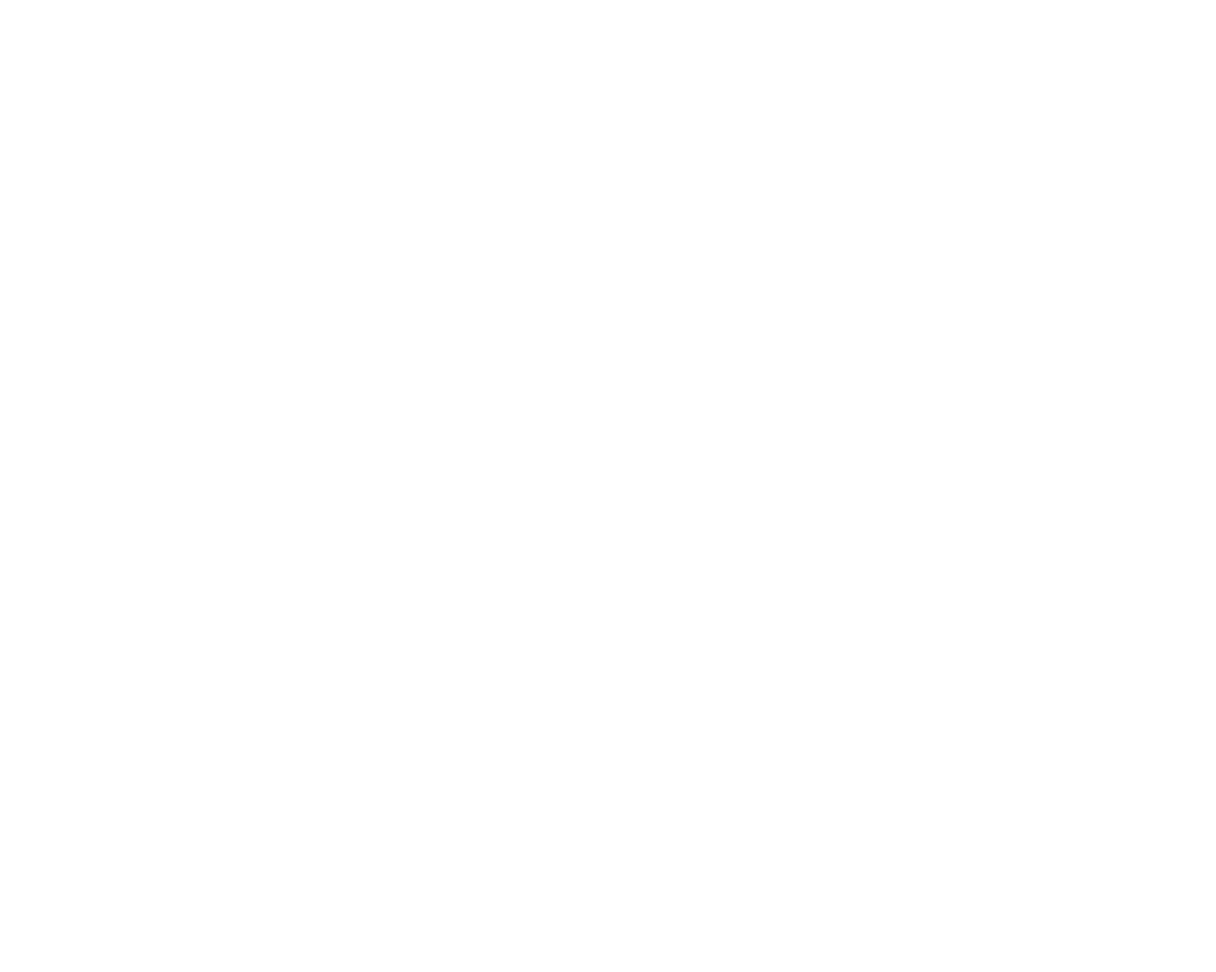
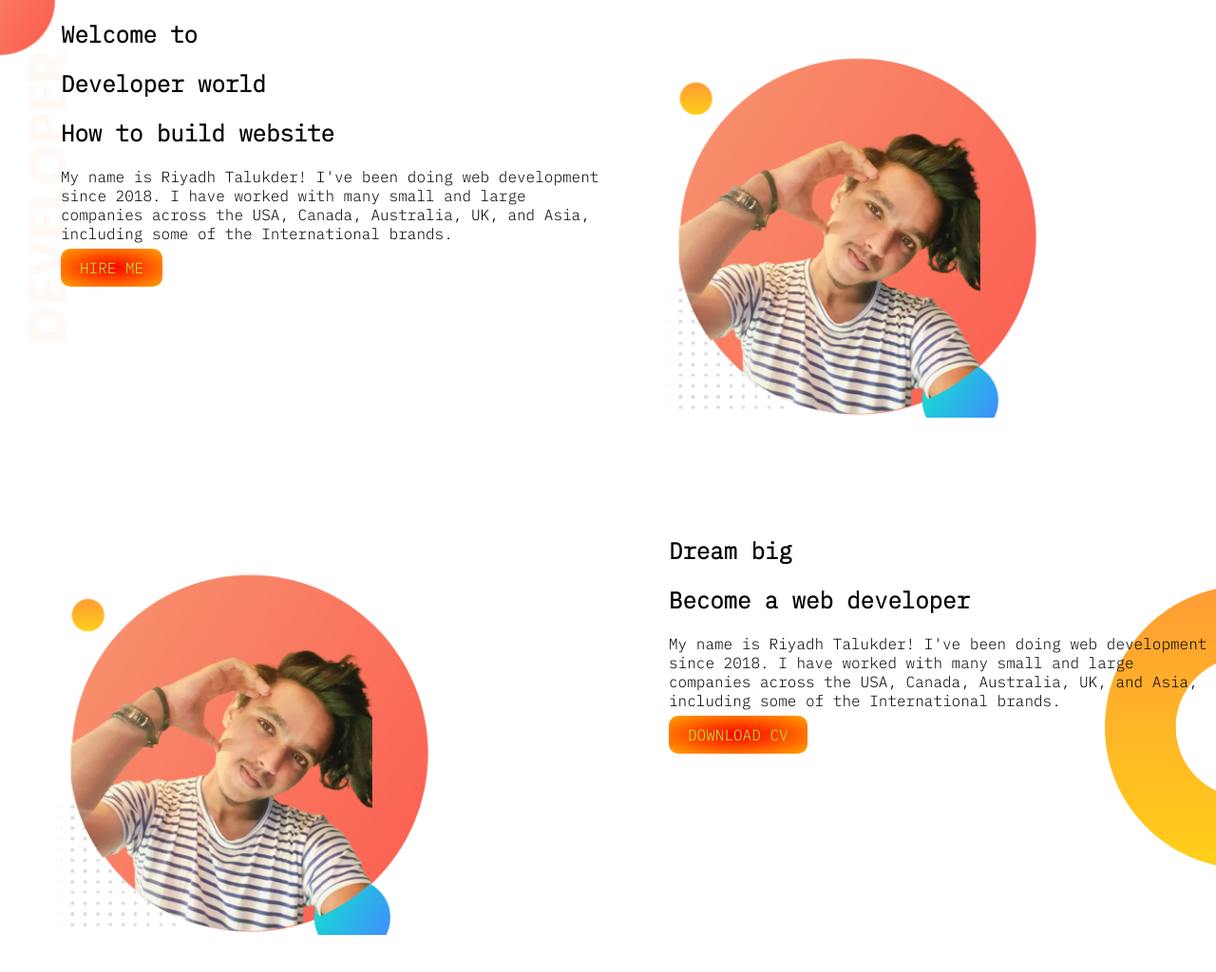
Before and after one commit to RiyadhTalukder/practice, a plain HTML site: page index.html in a window 1280 px wide. Shown: the whole page at 95% size. Before the commit the page ends 800 px from the top, so only its background shows below. Drawn offline with Linux system fonts and the light colour scheme.

Commit message:
sections add

```diff
--- a/index.html
+++ b/index.html
@@ -5,10 +5,41 @@
     <meta charset="UTF-8">
     <meta http-equiv="X-UA-Compatible" content="IE=edge">
     <meta name="viewport" content="width=device-width, initial-scale=1.0">
-    <title>Document</title>
+    <link rel="stylesheet" href="style.css">
+    <link rel="preconnect" href="https://fonts.googleapis.com">
+    <link rel="preconnect" href="https://fonts.gstatic.com" crossorigin>
+    <link href="https://fonts.googleapis.com/css2?family=IBM+Plex+Mono:wght@300&display=swap" rel="stylesheet">
+    <title>Portfolio</title>
 </head>
 
 <body>
+    <section class="top-banner">
+        <div class="half-width">
+            <h1>Welcome to </h1>
+            <h1>Developer <span>world</span></h1>
+            <h2>How to build website</h2>
+            <p>My name is Riyadh Talukder! I've been doing web development since 2018. I have worked with many small and large companies across the USA, Canada, Australia, UK, and Asia, including some of the International brands.</p>
+            <a class="link-button" href="#" target="_blank">HIRE ME</a>
+        </div>
+        <div class="half-width">
+
+
+            <img src="./my-bg.png" alt="">
+
+        </div>
+    </section>
+    <section class="dream-big">
+        <div class="half-width">
+            <img src="./my-bg.png" alt="">
+        </div>
+        <div class="half-width">
+            <h1>Dream big</h1>
+            <h2>Become a web developer</h3>
+                <p>My name is Riyadh Talukder! I've been doing web development since 2018. I have worked with many small and large companies across the USA, Canada, Australia, UK, and Asia, including some of the International brands.</p>
+                <a class="link-button" href="#" target="_blank">DOWNLOAD CV</a>
+
+        </div>
+    </section>
 
 </body>
 
--- /dev/null
+++ b/style.css
@@ -0,0 +1,39 @@
+body {
+    font-family: 'IBM Plex Mono', monospace;
+    margin: 0%;
+}
+
+section {
+    display: flex;
+    margin-bottom: 100px;
+}
+
+.half-width {
+    width: 50%;
+    padding-left: 5%;
+}
+
+.half-width img {
+    width: 70%;
+    padding-top: 40px;
+}
+
+.link-button {
+    text-decoration: none;
+    background-image: radial-gradient(red, orange);
+    padding: 10px 20px;
+    border-radius: 10px;
+    color: greenyellow;
+    font-weight: 700px;
+}
+
+.top-banner {
+    background-image: url(./top-banner.png);
+    background-repeat: no-repeat;
+}
+
+.dream-big {
+    background-image: url(./dream-bg.png);
+    background-repeat: no-repeat;
+    background-position: right;
+}
```
Also changed, not shown: dream-bg.png (added), exp-bg.png (added), my-bg.png (added), top-banner.png (added).
